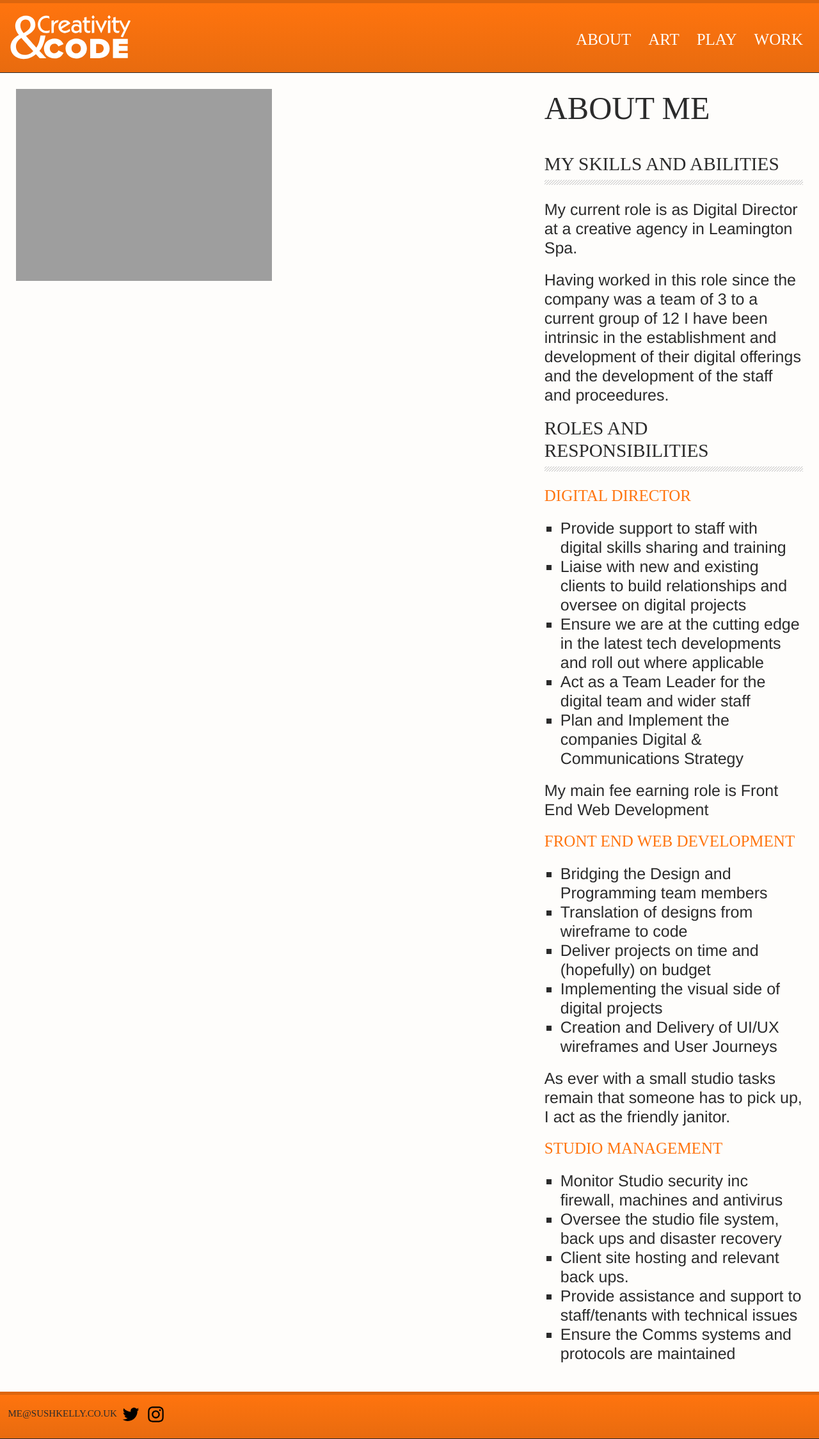
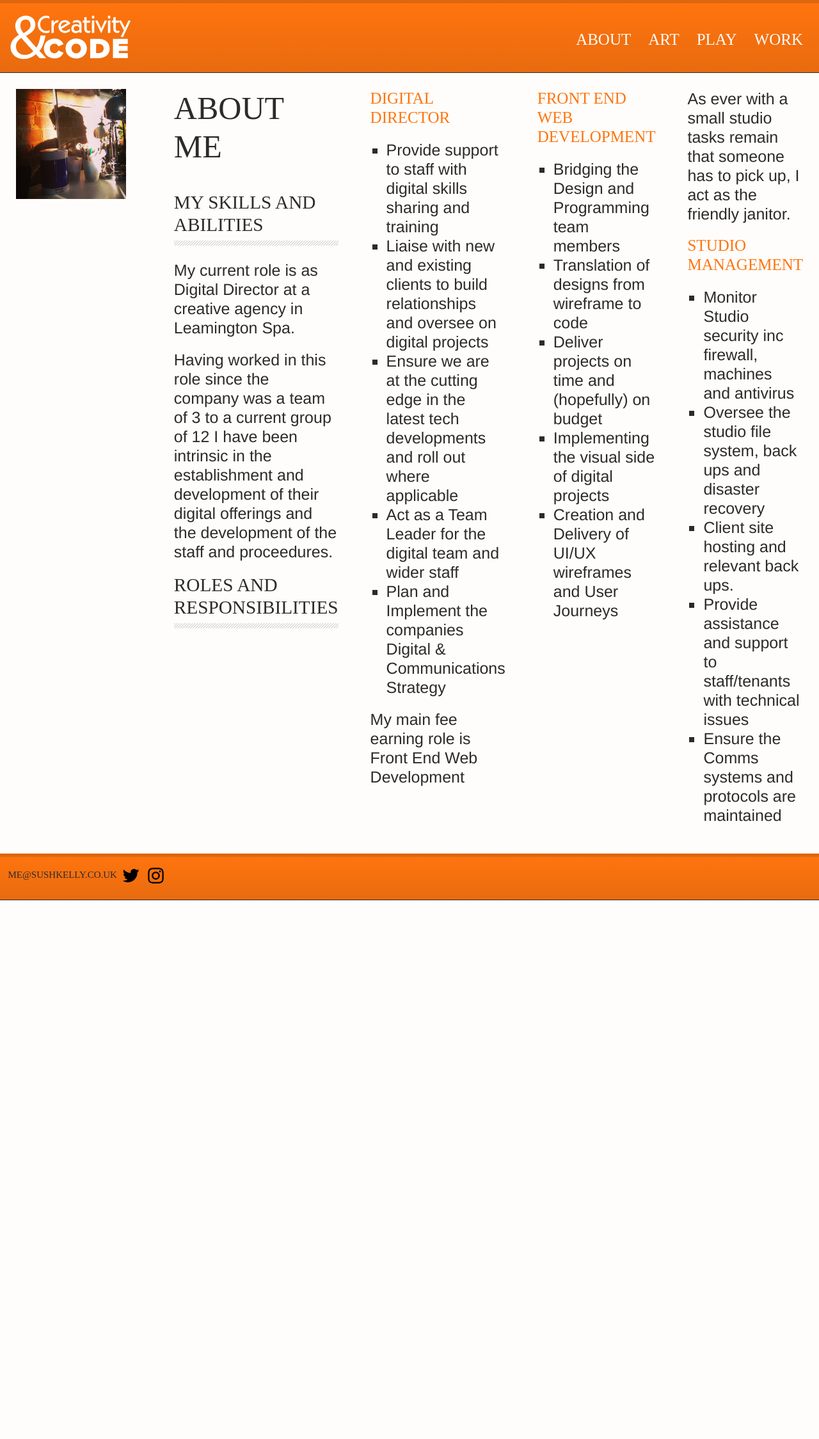
Before and after one commit to maxray/maxray.github.io, a Jekyll site: the page built from cv.html, in a window 1280 px wide. Shown: the whole page at 64% size. Built offline with Jekyll 4.4.1, drawn with Linux system fonts in a browser that asks for light colours; after the commit the page ends 1407 px from its top, so only the background shows below that.

Commit message:
3 col layout

```diff
--- a/_sass/_layout.scss
+++ b/_sass/_layout.scss
@@ -443,6 +443,29 @@ margin: auto;
     }
 }
 
+.cvPage  > div:first-child {
+    width: 50%;
+    padding: 1em;
+    // overflow: auto;
+    // height: 100vh;
+}
+
+.cvPage  > div:nth-child(2) {
+    width: 50%;
+    padding: 1em;
+    // overflow: auto;
+    // height: 100vh;
+}
+
+.cvPage  > div:nth-child(3) ,.cvPage  > div:nth-child(4),.cvPage  > div:nth-child(5){
+    width: 33%;
+    padding: 1em;
+    // overflow: auto;
+    // height: 100vh;
+}
+
+
+
 .illustration-container  > div:first-child {
     width: 100%;
     padding: 1em;
--- a/cv.html
+++ b/cv.html
@@ -5,9 +5,9 @@ layout: page
 exclude: true
 ---
 
-<div class="flexbox-container">
+<div class="flexbox-container cvPage">
     <div>
-		<img src="url({{ site.baseurl }}/assets/sush.jpg);" />
+		<img src="{{ site.baseurl }}/assets/sush.jpg" />
     </div>
     <div>
 			<h1>About Me</h1>
@@ -15,6 +15,8 @@ exclude: true
 			<p>My current role is as Digital Director at a creative agency in Leamington Spa.</p>
 			<p>Having worked in this role since the company was a team of 3 to a current group of 12 I have been intrinsic in the establishment and development of their digital offerings and the development of the staff and proceedures.</p>
 			<h3>Roles and Responsibilities</h3>
+		</div>
+    <div>
 			<h4>Digital Director</h4>
 			<ul>
 			<li>Provide support to staff with digital skills sharing and training</li>
@@ -24,6 +26,8 @@ exclude: true
 			<li>Plan and Implement the companies Digital & Communications Strategy</li>
 			</ul>
 			<p>My main fee earning role is Front End Web Development</p>
+	</div>
+	<div>
 		<h4>Front End Web Development</h4>
 		<ul>
 		<li>Bridging the Design and Programming team members</li>
@@ -32,6 +36,8 @@ exclude: true
 		<li>Implementing the visual side of digital projects</li>
 		<li>Creation and Delivery of UI/UX wireframes and User Journeys</li>
 		</ul>
+	</div>
+	<div>
 		<p>As ever with a small studio tasks remain that someone has to pick up, I act as the friendly janitor.</p>
 		<h4>Studio Management</h4>
 		<ul>
```
Lines whose indentation alone changed are shown as unchanged.
